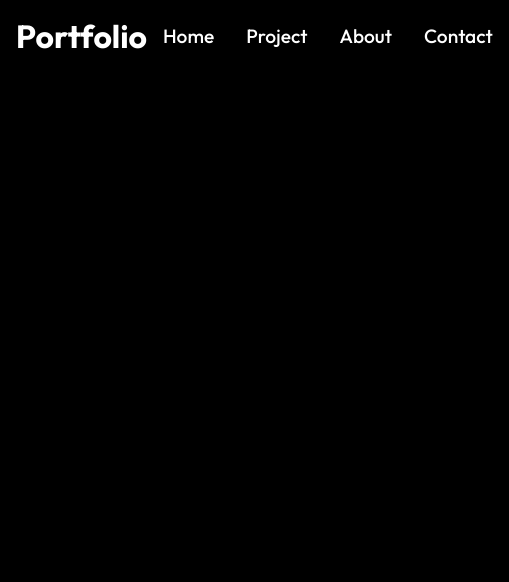
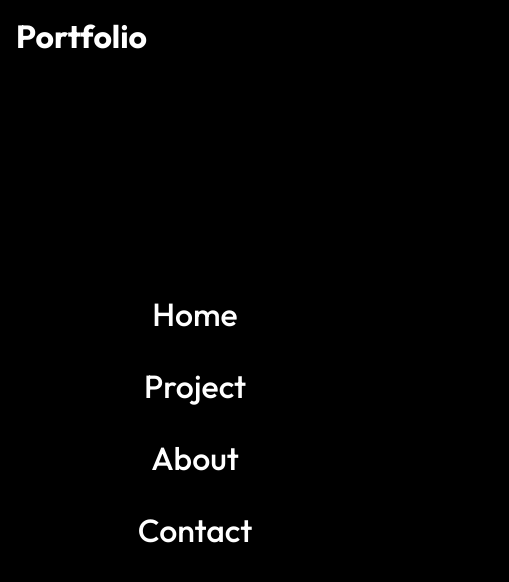
Before and after one commit to marynghiem/portfolio, a React (Create React App) app: page / in a window 390 px wide. Shown: the top 582 px of the page, 509 px wide, since content can reach past the window. Built offline with nearby package versions, Linux system fonts and the light colour scheme.

Commit message:
made nav bar responsive

```diff
--- a/src/components/Navbar.js
+++ b/src/components/Navbar.js
@@ -11,11 +11,27 @@ const Header = styled.div`
 
 const NavMenu = styled.ul`
   display: flex;
+  @media (max-width: 1040px) {
+    flex-direction: column;
+    justify-content: center;
+    align-items: center;
+    width: 100%;
+    height: 100vh;
+    background-color: rgba(0, 0, 0, 0.9);
+    position: absolute;
+    top: 0;
+    left: 0;
+    z-index: -3;
+  }
 `;
 const NavMenuListItem = styled.li`
   padding: 0 1rem;
   font-size: 1.2rem;
   font-weight: 500;
+  @media (max-width: 1040px) {
+    padding: 1rem 0;
+    font-size: 2rem;
+  }
 `;
 
 export const Navbar = () => {
```
